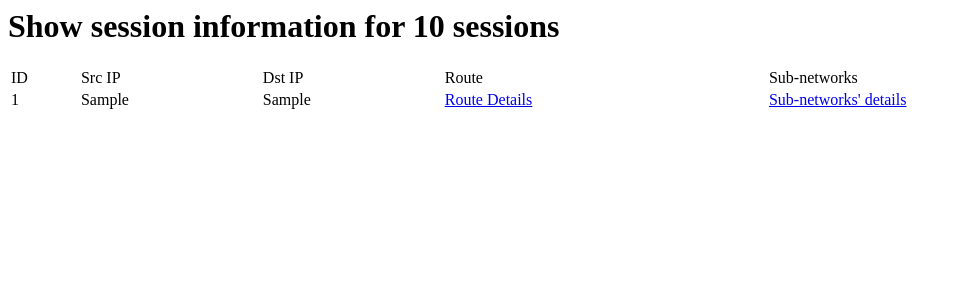
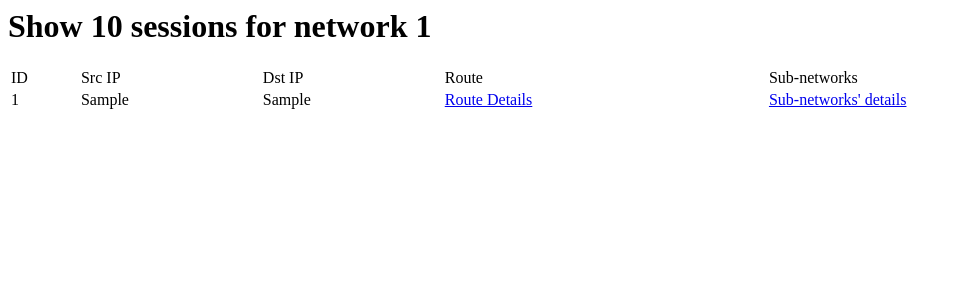
Before and after one commit to ephemeral2eternity/locator-manager, a Django app: template verifyAgents/templates/verifyAgents/sessions.html in a window 1280 px wide. Shown: the top 300 px of the page, without its empty margins (0-960 px from the left). Run offline with Django 3.2, Linux system fonts and the light colour scheme; the template is opened without the code that fills it: most values are stand-ins (such as "Sample title", 1, 10 or a date in 2020).

Commit message:
Revise the title for verifyAgents/sessions.html

```diff
--- a/verifyAgents/templates/verifyAgents/session.html
+++ b/verifyAgents/templates/verifyAgents/session.html
@@ -1,8 +1,3 @@
-{% if network_id %}
-    {% if sessionType %}
-        <h1>Show {{ sessionType }} sessions for network {{ network_id }} </h1>
-    {% endif %}
-{% endif %}
 {% if session %}
 <ul>
     <li>Session: {{ session.src_ip }} <---> {{ session.dst_ip }}</li>
--- a/verifyAgents/templates/verifyAgents/sessions.html
+++ b/verifyAgents/templates/verifyAgents/sessions.html
@@ -1,5 +1,11 @@
-{% if sessionType %}
-<h1>Show session information for {{ sessionType }} sessions</h1>
+{% if network_id %}
+    {% if sessionType %}
+        <h1>Show {{ sessionType }} sessions for network {{ network_id }} </h1>
+    {% endif %}
+{% else %}
+    {% if sessionType %}
+        <h1>Show all {{ sessionType }} sessions </h1>
+    {% endif %}
 {% endif %}
 {% if sessions %}
 <table style="width:100%">
```
